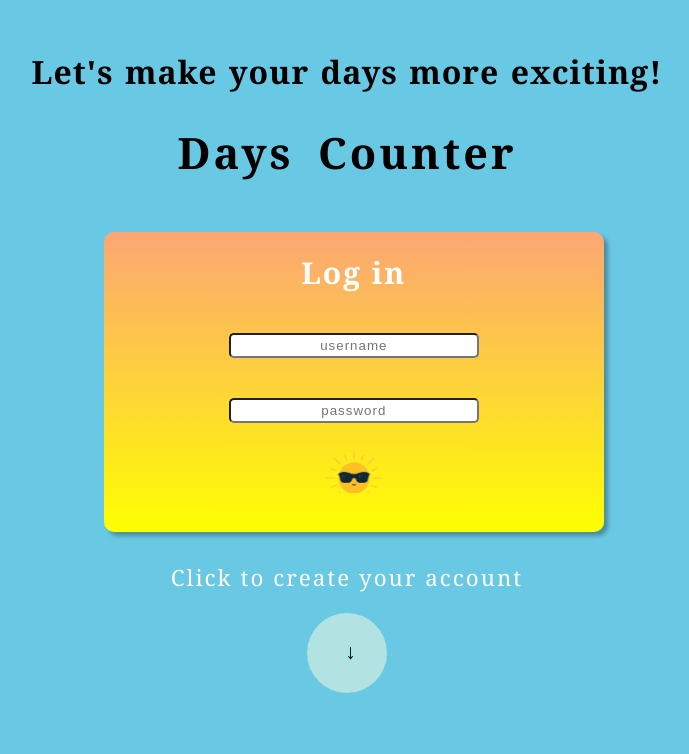
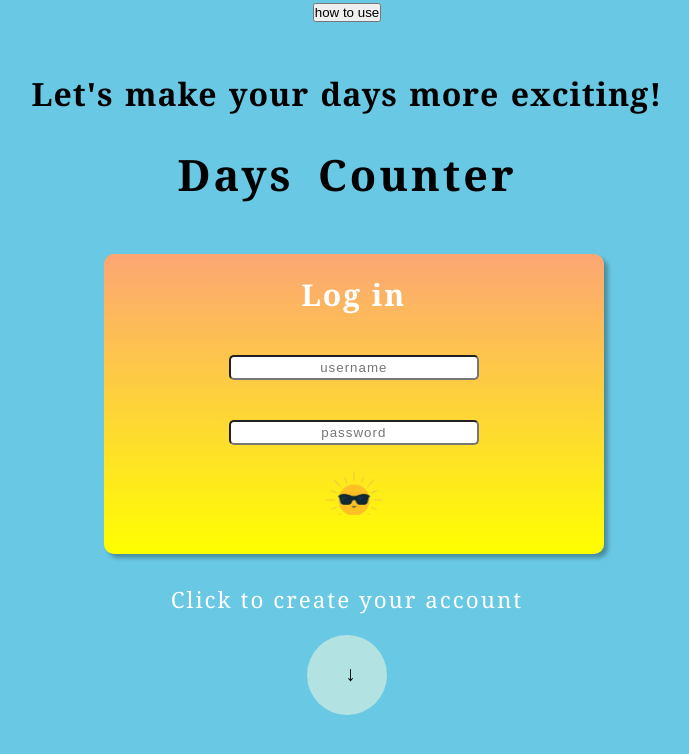
Before and after one commit to Lei-chan/Days-Counter-Complete-Not-finished-, a plain HTML site: page index.html in a window 1280 px wide. Shown: the whole page, without its empty margins (293-982 px from the left). Drawn offline with Linux system fonts and the light colour scheme; files whose address does not match are found by name.

Commit message:
Updated all files

```diff
--- a/index.html
+++ b/index.html
@@ -10,6 +10,7 @@
    <!--login-->
    <div id="page_first">
     <div id="login">
+      <button class="btn_howtouse_one">how to use</button>
       <h3>Let's make your days more exciting!</h3>
       <h1>Days Counter</h1>
       <form class="login_form">
@@ -39,7 +40,8 @@
       <button class="create__account--btn_next">&larr;</button>
       <!-- <div class="create__account--you_will_need">You will need this information in the next page!</div> -->
     </form>
-    <button class="btn_howtouse">how to use</button>
+    <!--change the design to the sun-->
+    <button class="btn_howtouse_two">how to use</button>
 
     <!--slider-->
       <form class="create__account--form hidden" data-form="1">
```
